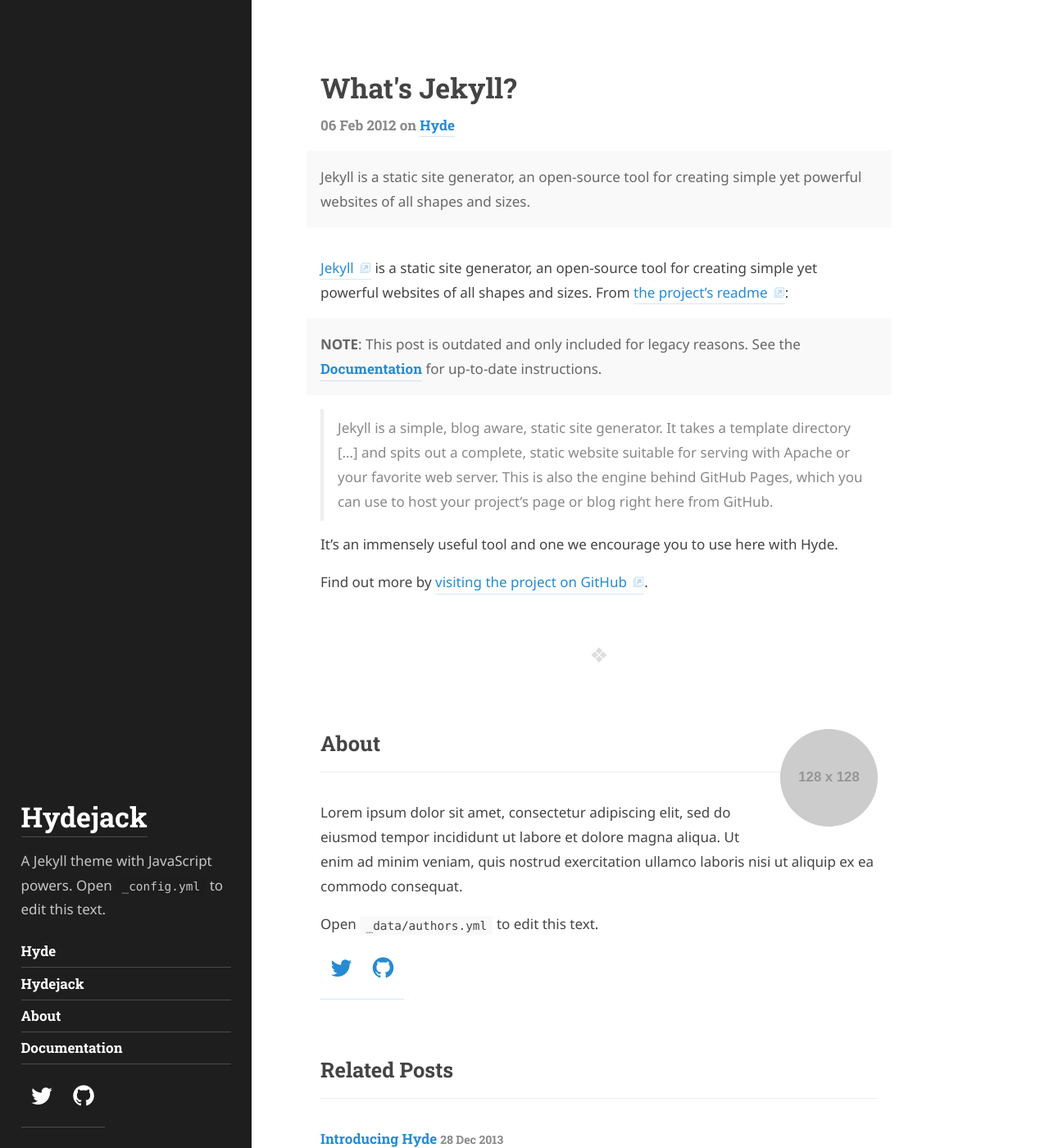
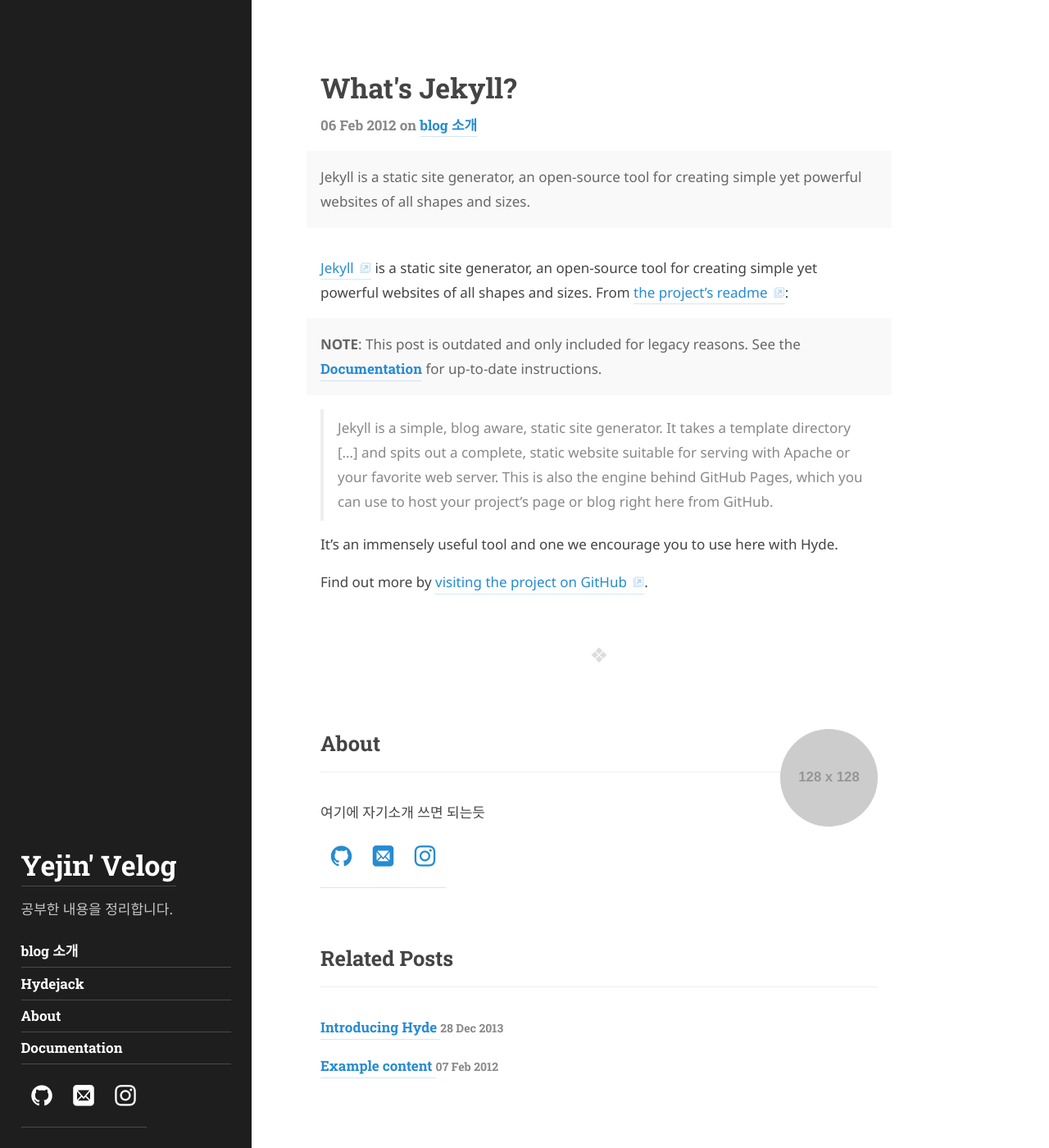
Before and after one commit to Yejin-Ha/Yejin-Ha.github.io, a Jekyll site: the page built from _posts/2012-02-06-whats-jekyll.md, in a window 1280 px wide and 1400 px high. Shown: the whole window at 82% size. Built offline with Jekyll 4.4.1, drawn with Linux system fonts in a browser that asks for light colours; some web fonts are replaced.

Commit message:
customizing some files(__config.yml, ...)

```diff
--- a/Gemfile
+++ b/Gemfile
@@ -16,6 +16,10 @@
 # If you have any plugins, put them here!
 group :jekyll_plugins do
   gem "jekyll-feed", "~> 0.12"
+  gem "jekyll-paginate"
+  gem "jekyll-relative-links"
+  gem "jekyll-sitemap"
+
 end
 
 # Windows and JRuby does not include zoneinfo files, so bundle the tzinfo-data gem
--- a/_config.yml
+++ b/_config.yml
@@ -4,7 +4,7 @@
 # IMPORTANT: Set the URL of your site.
 # Set to https://<username>.github.io when hosting on GitHub Pages
 # (unless you are using a custom domain).
-url:                   https://domain.tld
+url:                   https://yejin-ha.github.io/
 
 # IMPORTANT: Set The "base URL" of your site.
 #
@@ -19,34 +19,32 @@
 
 # Language of your content in 2-letter code, e.g.: en, de.
 # You may also provide a location, e.g.: en-us, de_AT.
-lang:                  en
+lang:                  KP
 
 # The title of your blog. Used in the sidebar and the browser tab.
-title:                 Hydejack
+title:                 Yejin' Velog
 
 # A short description (~150 chars) of the page used for the meta description tag.
 # Can use markdown, but no more than one paragraph (enforced by `>`)
 description:           >
-  A Jekyll theme with JavaScript powers. "Best Theme by a Mile".
-  Combines the best of static sites and modern web apps.
-  Open `_config.yml` to edit this text.
+  이건뭐지탭에써지는내용인가
 
 # A shorter description for the sidebar.
+# sidebar에 쓰이는 내용
 tagline:               >
-  A Jekyll theme with JavaScript powers.
-  Open `_config.yml` to edit this text.
+  공부한 내용을 정리합니다.
 
 # A list of keywords for your blog
-keywords:              []
+keywords:              [keyword]
 
 # Used by jekyll-seo-tag...
 logo:                  /assets/icons/icon.png
 
 # This should be the same author as first entry in `_data/authors.yml`.
 # Duplication is necessary due to the `jekyll-feed`, `jekyll-seo-tag` plugin.
-author:
-  name:                <firstname> <lastname>
-  email:               <mail@domain.tld>
+Yejin:
+  name:                Yejin Ha
+  email:               hyj1004mu@naver.com
   # Used by `jekyll-seo-tag`:
   # twitter:             <username>
 
@@ -195,6 +193,7 @@
   - jekyll-seo-tag
   - jekyll-sitemap
   # - jekyll-titles-from-headings
+  - jekyll-paginate
 
 # Theme
 # ---------------------------------------------------------------------------------------
--- a/_data/authors.yml
+++ b/_data/authors.yml
@@ -1,18 +1,16 @@
 # The primary author of this blog.
 # Must be the same as `author` in `_config.yml`.
 # Change `author1` to your shortname.
-author1:
-  name:              <firstname> <lastname>
-  email:             <mail@domain.tld>
+# author1:
+# 이게 맞나..
+Yejin:
+  name:              Yejin Ha
+  email:             hyj1004mu@naver.com
 
   # Used at the bottom of each page and at the top of the `about` layout
   # Markdown enabled, can use multiple paragraphs (enabled by `|`)
   about:             |
-    Lorem ipsum dolor sit amet, consectetur adipiscing elit,
-    sed do eiusmod tempor incididunt ut labore et dolore magna aliqua.
-    Ut enim ad minim veniam, quis nostrud exercitation ullamco laboris nisi ut aliquip ex ea commodo consequat.
-
-    Open `_data/authors.yml` to edit this text.
+    여기에 자기소개 쓰면 되는듯
 
   # This photo will be used in the about section
   picture:
@@ -25,10 +23,11 @@
   # Social media icons in sidebar
   # Comment/uncommet to show/hide
   # Rearrange to change the order in which they appear
+  # sidebar 하단에 어필하고싶은 내용을 적으면 된다.
   social:
-    twitter:         <username>
-    github:          <username>
-    # email:           mailto:<mail@domain.tld>
+    # twitter:         <username>
+    github:          https://github.com/Yejin-Ha
+    email:           mailto:hyj1004mu@naver.com
     # rss:             https://<url>/feed.xml
     # facebook:        <username>
     # google:          <number>
@@ -39,7 +38,7 @@
     # spotify:         <user>/<number>
     # soundcloud:      <username>
     # lastfm:          <username>
-    # instagram:       <username>
+    instagram:       yejin_haaaa
     # flickr:          <string@string>
     # 500px:           <username>
     # dribbble:        <username>
--- a/_featured_tags/hyde.md
+++ b/_featured_tags/hyde.md
@@ -1,13 +1,13 @@
 ---
 layout: list
-title: Hyde
+title: blog 소개
 slug: hyde
 menu: true
 order: 1
 description: >
-  Hyde is a brazen two-column Jekyll theme that pairs a prominent sidebar with uncomplicated content.
-  It’s based on Poole, the Jekyll butler.
-  Open `_featured_tags/hyde.md` to edit this text.
+  여기에 블로그 설명 쓰면 되는듯
+  slug는 뭔지 모르겠음
+
 accent_color: '#268bd2'
 accent_image:
   background: '#202020'
--- a/_posts/2012-02-06-whats-jekyll.md
+++ b/_posts/2012-02-06-whats-jekyll.md
@@ -4,7 +4,7 @@
 description: >
   Jekyll is a static site generator, an open-source tool for creating simple yet powerful websites of all shapes and sizes.
 tags: [hyde]
-author: author2
+author: Yejin
 canonical_url: http://hyde.getpoole.com/2012/02/06/whats-jekyll/
 ---
 
```
Also changed, not shown: _featured_categories/backend.md (added, +10 -0 lines), _posts/techstack/LINUX/2022-03-18-back.md (added, +16 -0 lines), _posts/techstack/network/2022-01-14-rustlings.md (added, +9 -0 lines), Gemfile.lock.
